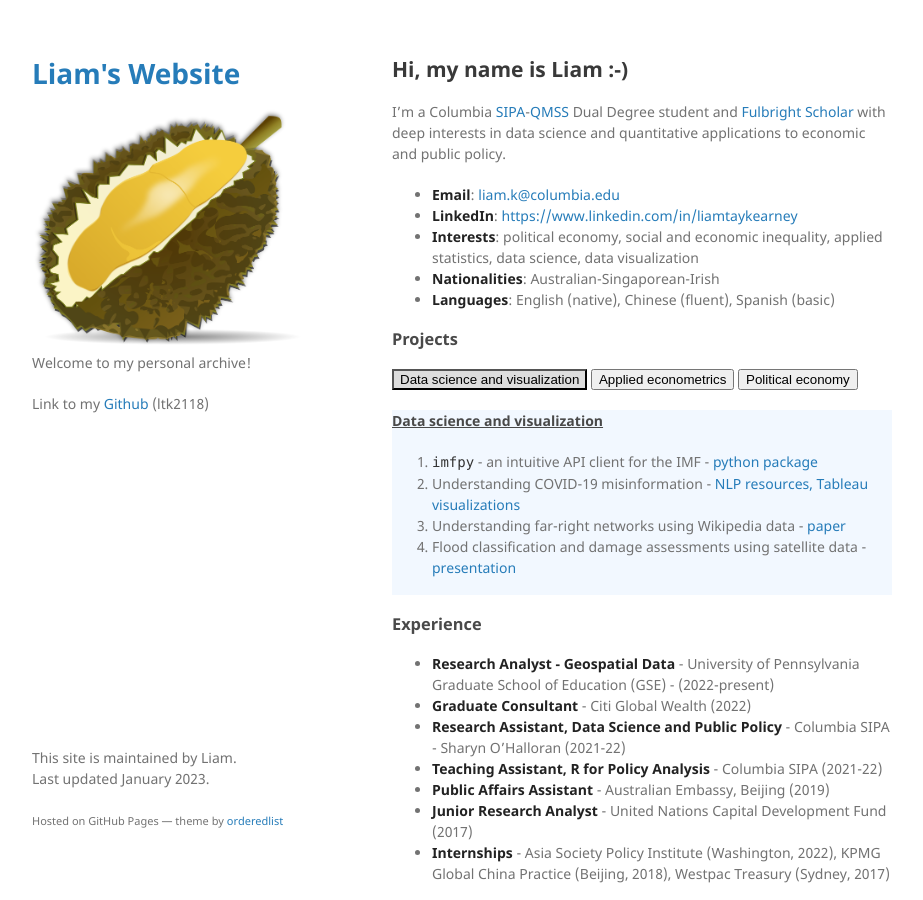
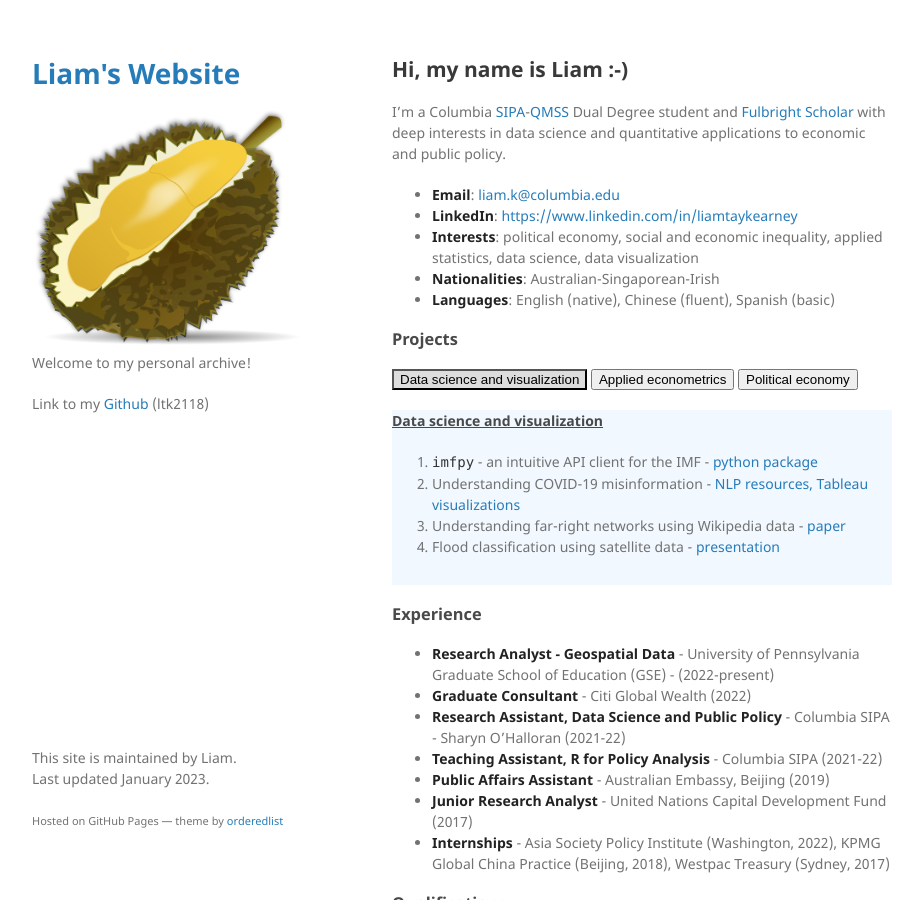
Before and after one commit to liamtk/liamtk.github.io, a Jekyll site: the page built from index.md, in a window 1280 px wide and 900 px high. Shown: the whole window, without its empty margins (178-1101 px from the left). Built offline with Jekyll 4.4.1, drawn with Linux system fonts in a browser that asks for light colours; our own code applies the rules of GitHub Pages for plain Markdown files.

Commit message:
update index.md

```diff
--- a/index.md
+++ b/index.md
@@ -25,16 +25,16 @@
   <button class="tab-btn" onclick="openTab(event, 'Applied econometrics')">Applied econometrics</button>
   <button class="tab-btn" onclick="openTab(event, 'Political economy')">Political economy</button>
 </div>
-<div id="Data science and visualization" class="tab-content" style="min-height:185px; margin-top: 20px; background-color: #f2f8ff; margin-bottom:20px;">
+<div id="Data science and visualization" class="tab-content" style="min-height:175px; margin-top: 20px; background-color: #f2f8ff; margin-bottom:20px;">
   <h4><u>Data science and visualization</u></h4>
   <ol>
     <li><code>imfpy</code> - an intuitive API client for the IMF - <a href="pages/imfpy.html">python package</a></li>
     <li>Understanding COVID-19 misinformation - <a href="pages/covid_misinfo.html">NLP resources, Tableau visualizations</a></li>
     <li>Understanding far-right networks using Wikipedia data - <a href="pages/wikihate.html">paper</a></li>
-    <li>Flood classification and damage assessments using satellite data - <a href="pages/floodai.html">presentation</a></li>
+    <li>Flood classification using satellite data - <a href="pages/floodai.html">presentation</a></li>
   </ol>
 </div>
-<div id="Applied econometrics" class="tab-content" style="min-height:185px; margin-top: 20px; background-color: #f8fbfb; margin-bottom:20px;">
+<div id="Applied econometrics" class="tab-content" style="min-height:175px; margin-top: 20px; background-color: #f8fbfb; margin-bottom:20px;">
     <h4><u>Applied econometrics</u></h4>
   <ol>
 <li>New measurements of inequalities in public transit accessibility - <a href="https://ltk2118.shinyapps.io/nyc-transit/">Shiny app</a></li>
@@ -42,7 +42,7 @@
     <li>Empirical analysis of municipal broadband restrictions - <a href="pages/broadband.html">policy memo</a></li>
   </ol>
 </div>
-<div id="Political economy" class="tab-content" style="min-height:185px; margin-top: 20px; background-color: #fffafa; margin-bottom:20px;">
+<div id="Political economy" class="tab-content" style="min-height:175px; margin-top: 20px; background-color: #fffafa; margin-bottom:20px;">
     <h4><u>Political economy</u></h4>
   <ol>
     <li>Congressional FTA voting and import competition - <a href="pages/congress_trade.html">policy brief</a></li>
```
